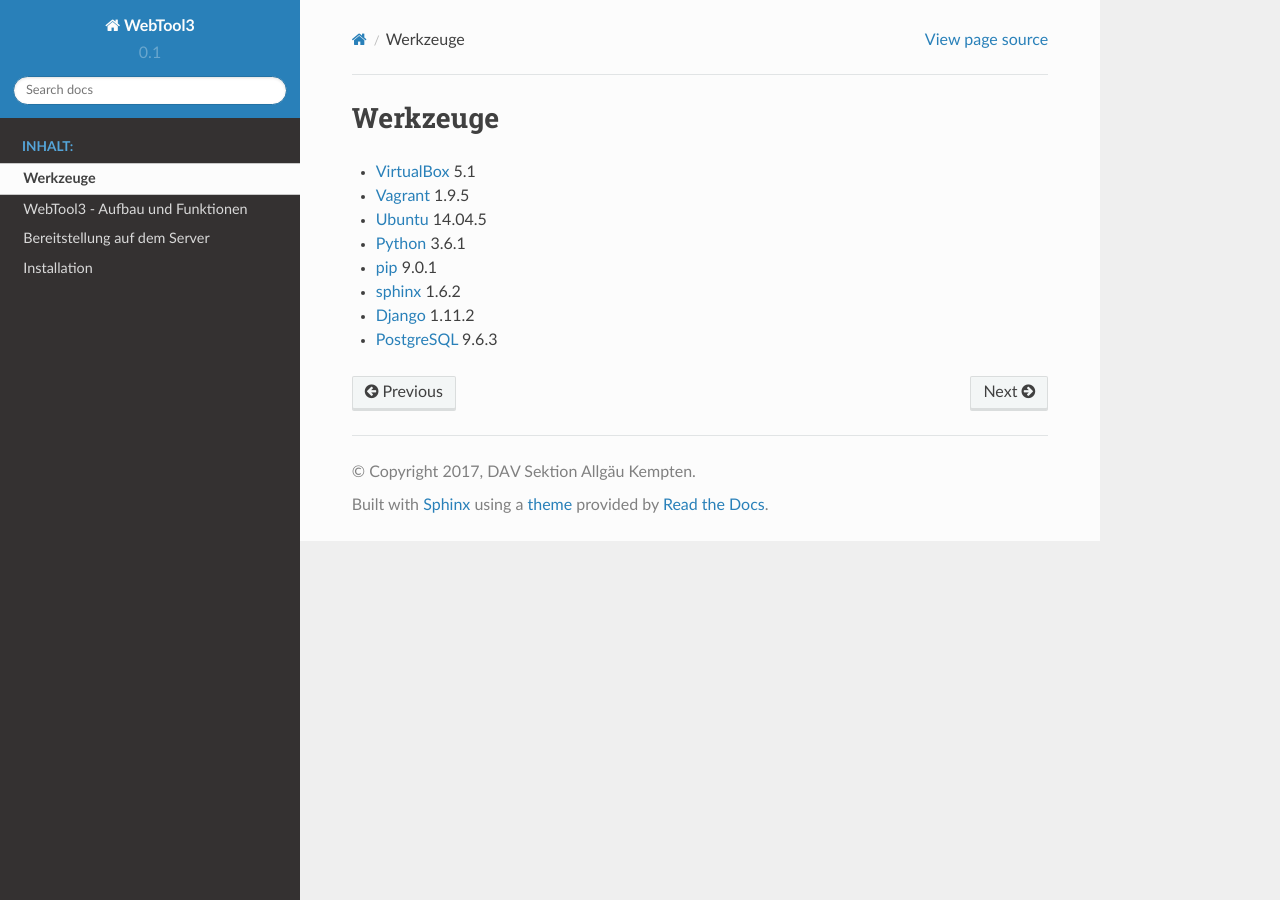
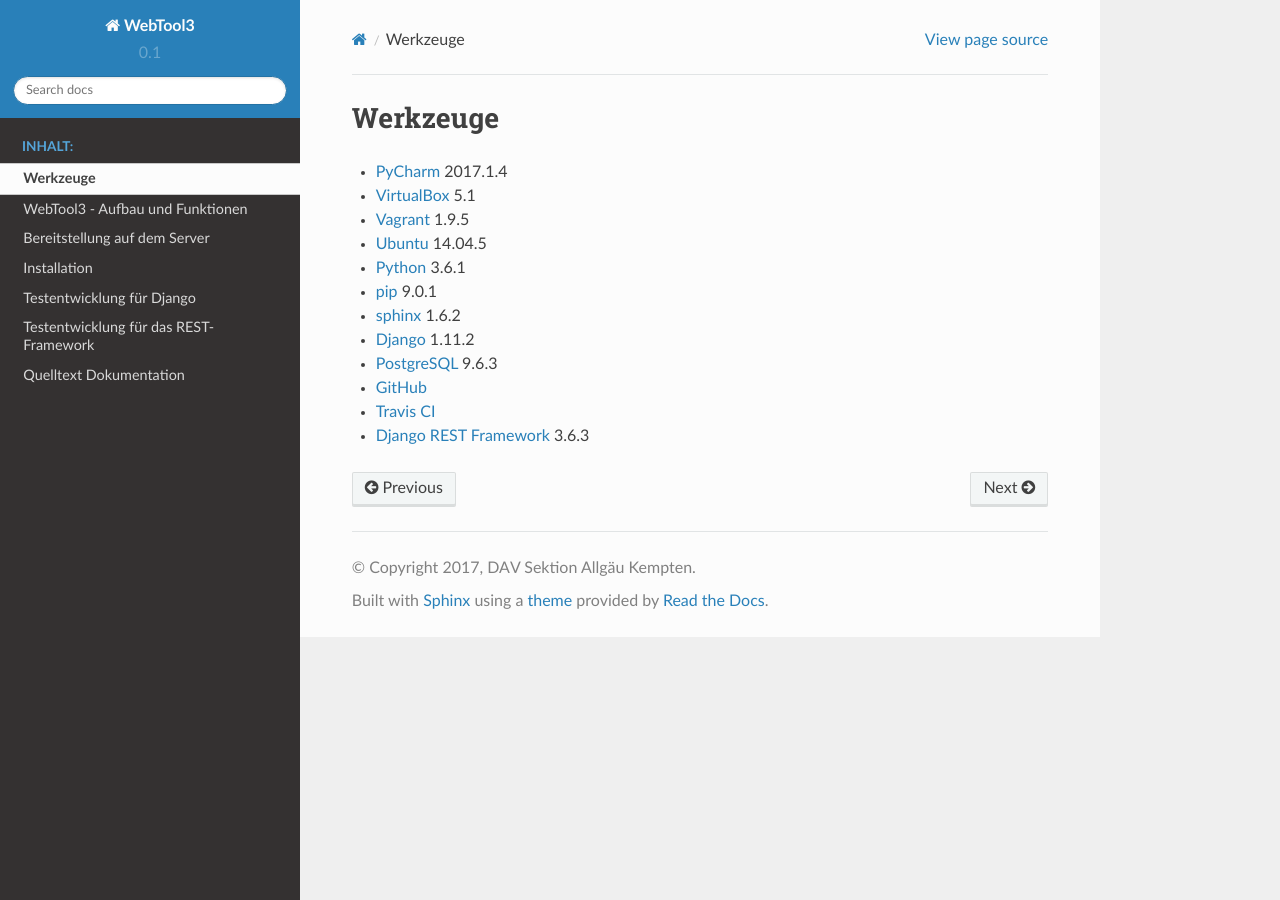
Before and after one commit to dav-kempten/WebTool3, a Sphinx documentation site: the page built from docs/source/environment/tools.rst, in a window 1280 px wide. Built offline with Sphinx 7.4.7 and the Read the Docs theme 2.0.0, drawn with Linux system fonts in a browser that asks for light colours.

Commit message:
docs extended

```diff
--- /dev/null
+++ b/docs/source/documentation/autodoc.rst
@@ -0,0 +1,6 @@
+.. _ autodoc:
+
+Quelltext Dokumentation
+=======================
+
+Siehe: http://www.sphinx-doc.org/en/stable/ext/autodoc.html
--- a/docs/source/environment/tools.rst
+++ b/docs/source/environment/tools.rst
@@ -3,6 +3,7 @@
 Werkzeuge
 =========
 
+* PyCharm_ 2017.1.4
 * VirtualBox_ 5.1
 * Vagrant_ 1.9.5
 * Ubuntu_ 14.04.5
@@ -11,7 +12,11 @@
 * sphinx_ 1.6.2
 * Django_ 1.11.2
 * PostgreSQL_ 9.6.3
+* GitHub_
+* `Travis CI`_
+* `Django REST Framework`_ 3.6.3
 
+.. _PyCharm: https://www.jetbrains.com/pycharm/download/
 .. _VirtualBox: https://www.virtualbox.org
 .. _Vagrant: https://www.vagrantup.com
 .. _Ubuntu: http://releases.ubuntu.com/14.04/
@@ -20,3 +25,6 @@
 .. _sphinx: http://www.sphinx-doc.org/en/1.6.2/
 .. _Django: https://docs.djangoproject.com/en/1.11/
 .. _PostgreSQL: https://www.postgresql.org/docs/9.6/static/index.html
+.. _GitHub: https://github.com
+.. _`Travis CI`: https://travis-ci.org
+.. _`Django REST Framework`: http://www.django-rest-framework.org
--- a/docs/source/index.rst
+++ b/docs/source/index.rst
@@ -12,6 +12,10 @@
    environment/deployment
    environment/installation
 
+   testing/django
+
+   documentation/autodoc
+
 
 Verzeichnisse und Tabellen
 ==========================
```
Also changed, not shown: docs/source/testing/django.rst (added, +11 -0 lines).
